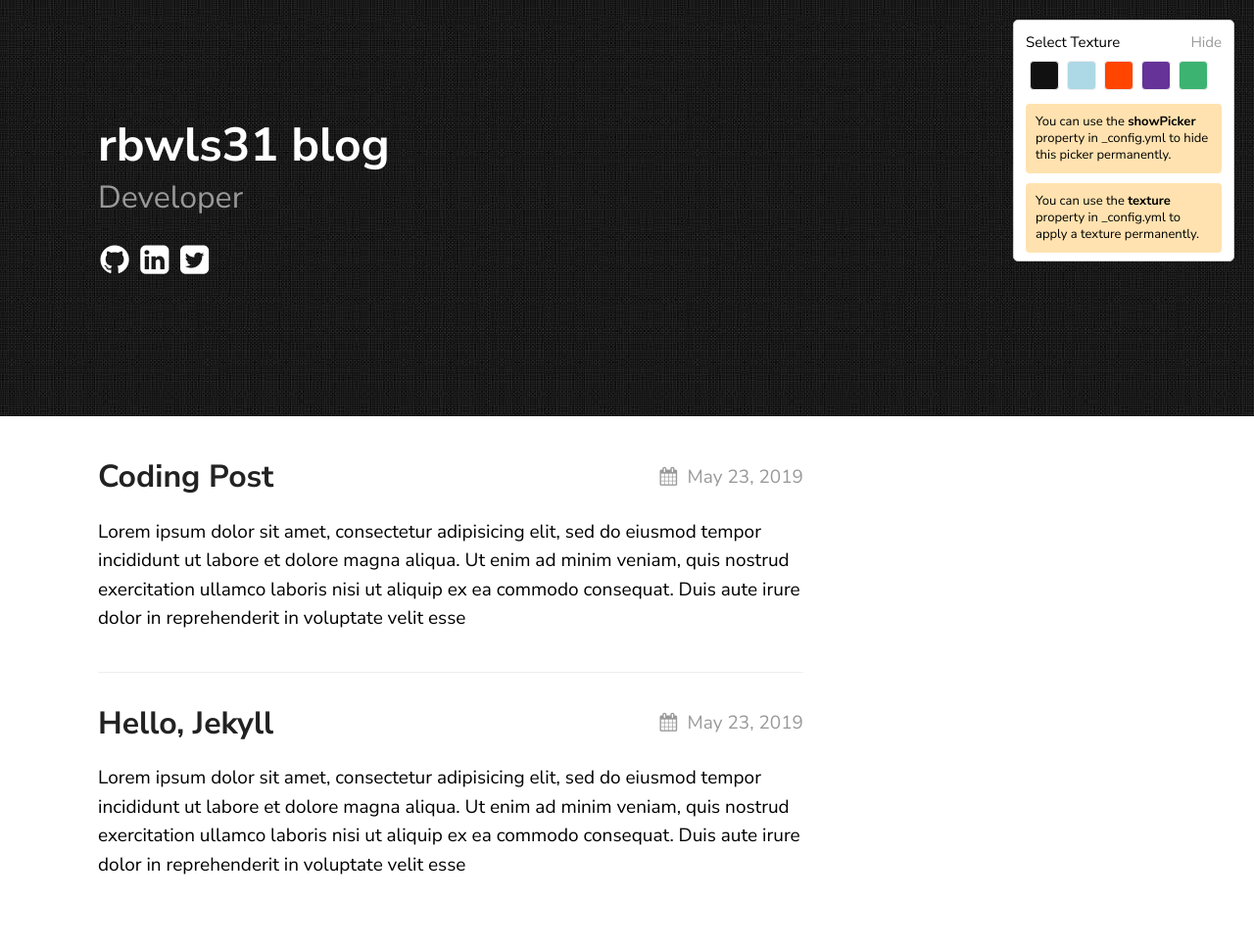
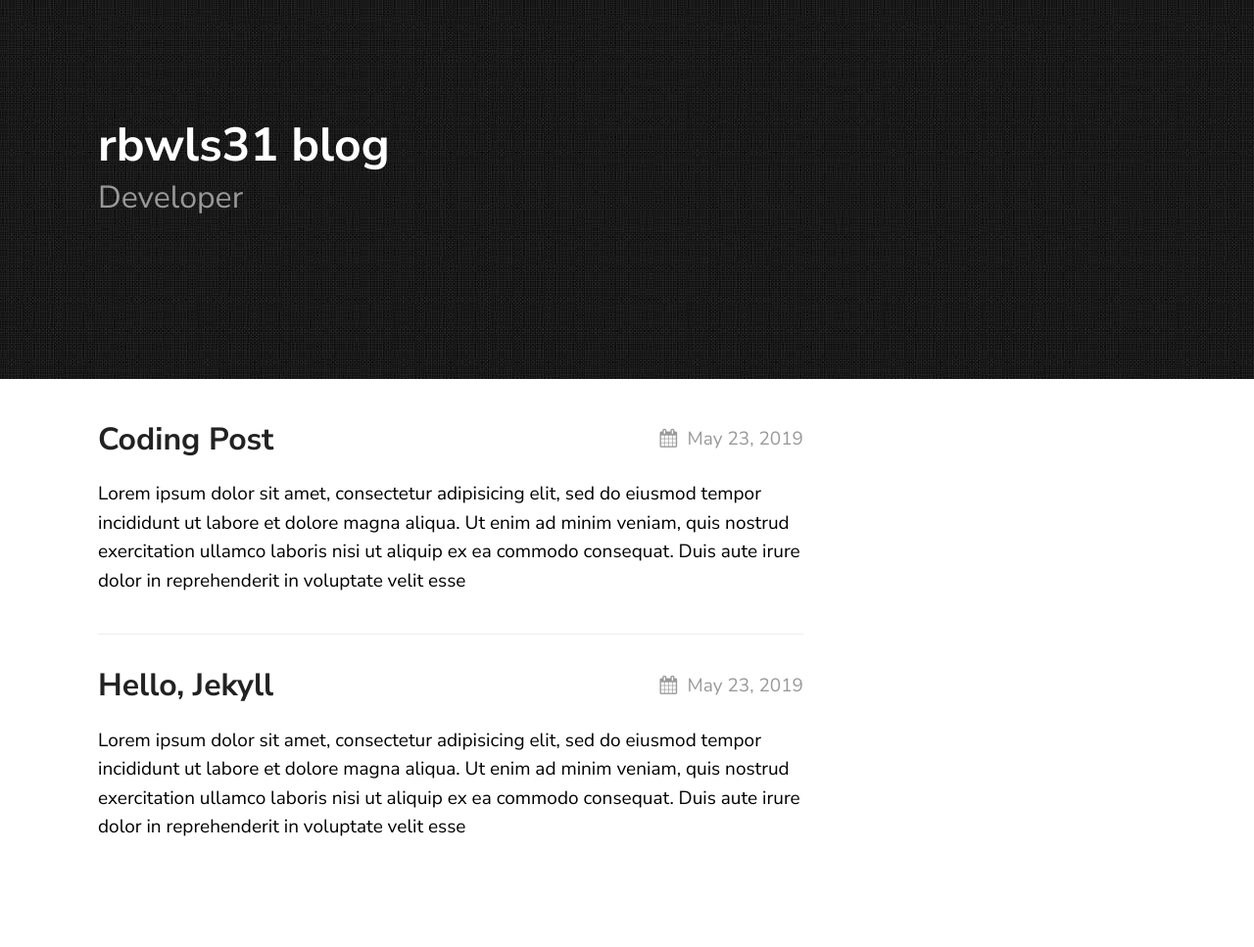
Before and after one commit to rbwls31/rbwls31.github.io, a Jekyll site: the page built from index.md, in a window 1280 px wide. Shown: the whole page at 98% size. Built offline with Jekyll 4.4.1, drawn with Linux system fonts in a browser that asks for light colours; after the commit the page ends 929 px from its top, so only the background shows below that; part of the change alters nothing that is shown.

Commit message:
confgi changed

```diff
--- a/_config.yml
+++ b/_config.yml
@@ -21,14 +21,14 @@ texture:
   date_format: "%b %-d, %Y"
   style: black
   showNav: false
-  showPicker: true
+  #showPicker: true
 
   # generate social links in footer
-  social_links:
-    twitter: thelehhman
-    github:  thelehhman
-    linkedIn: in/thelehhman
-    rss: rss
+  #social_links:
+  #  twitter: thelehhman
+  #  github:  thelehhman
+  #  linkedIn: in/thelehhman
+  #  rss: rss
 
 
 # If you want to link only specific pages in your header, uncomment
```
